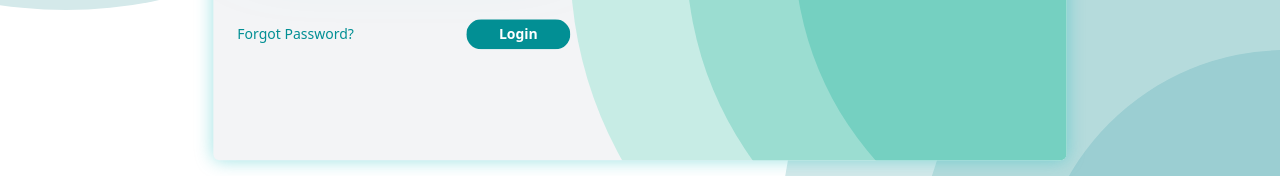
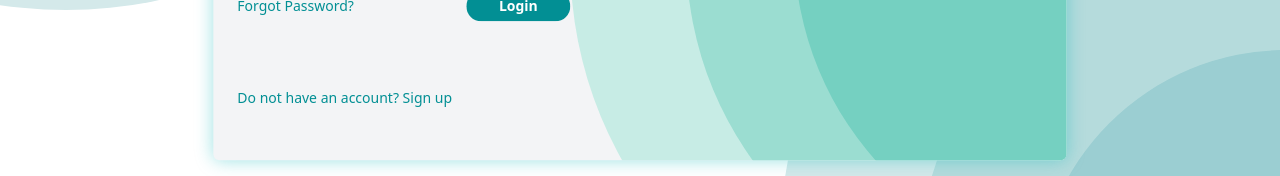
Before and after one commit to joysarkar18/where-is-my-tutor, a React (Vite) app in the folder where-is-my-tutor-frontend/: page /login in a window 1280 px wide. Shown: the part 506-682 px from the top of the page. Built offline with nearby package versions, Linux system fonts and the light colour scheme.

Commit message:
do not have an account button added

```diff
--- a/where-is-my-tutor-frontend/src/screens/login.jsx
+++ b/where-is-my-tutor-frontend/src/screens/login.jsx
@@ -256,6 +256,14 @@ function Login() {
               </button>
             </div>
           </div>
+          <div className="flex flex-row items-center sm:justify-between justify-around space-x-1 sm:space-x-28 h-14">
+            <a
+              className="text-baseColor-600 whitespace-nowrap text-[12px] sm:text-sm cursor-pointer"
+              onClick={() => {}}
+            >
+              Do not have an account? Sign up
+            </a>
+          </div>
           <div className="relative hidden lg:block">
             <div className="h-[800px] w-[800px] fixed right-[-29rem] xl:right-[-19rem] top-[-4.0rem] bg-logIn-200 rounded-full">
               <div className="h-[700px] w-[700px] fixed right-[-30rem] xl:right-[-20rem] top-[-1.4rem] bg-logIn-300 rounded-full">
```
